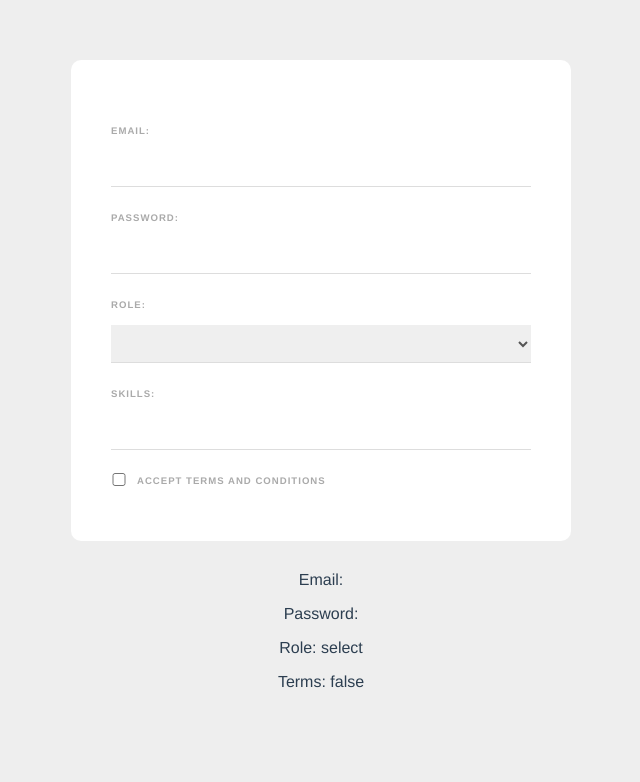
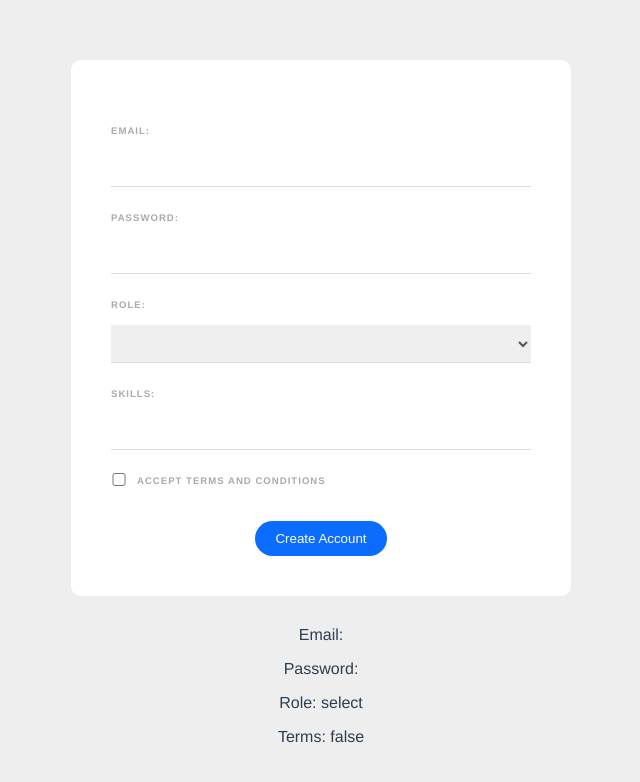
Before and after one commit to x-rune-x/vue_form_practice, a Vue app: page / in a window 1280 px wide. Shown: the top 782 px of the page, without its empty margins (319-959 px from the left). Built offline with nearby package versions, Linux system fonts and the light colour scheme.

Commit message:
Added skills

```diff
--- a/src/components/SignUpForm.vue
+++ b/src/components/SignUpForm.vue
@@ -1,10 +1,11 @@
 <template>
-  <form>
+  <form @submit.prevent="handleSubmit">
       <label>Email:</label>
       <input type="email" required v-model="email" autocomplete="email">
 
       <label>Password:</label>
       <input type="password" required v-model="password" autocomplete="new-password">
+      <div v-if="passwordError" class="error">{{ passwordError }}</div>
 
       <label>Role:</label>
       <select v-model="role">
@@ -14,13 +15,17 @@
 
       <label>Skills:</label>
       <input type="text" v-model="tempSkill" @keyup="addSkill">
-      <div v-for="skill in skills" :key="skill" class="pill">
+      <div v-for="skill in skills" :key="skill" class="pill" @click="removeSkill(skill)">
           {{ skill }}
       </div>
 
       <div class="terms">
           <input type="checkbox" v-model="terms" required>
           <label>Accept Terms and Conditions</label>
+      </div>
+
+      <div class="submit">
+          <button>Create Account</button>
       </div>
   </form>
 
@@ -39,7 +44,8 @@
             role: 'select',
             terms: false,
             tempSkill: '',
-            skills: []
+            skills: [],
+            passwordError: ''
         }
     },
     methods: {
@@ -49,6 +55,24 @@
                     this.skills.push(this.tempSkill.slice(0, -1))
                 }
                 this.tempSkill = ''
+            }
+        },
+        removeSkill(skillName) {
+            console.log(skillName)
+            let position = this.skills.indexOf(skillName)
+            console.log(position)
+            this.skills.splice(position, 1)
+        },
+        handleSubmit() {
+            // validate password
+            this.passwordError = this.password.length > 5 ? '' : 'Password must be at least 6 characters long'
+
+            if (!this.passwordError) {
+                console.log('email: ', this.email)
+                console.log('password: ', this.password)
+                console.log('role: ', this.role)
+                console.log('skills: ', this.skills)
+                console.log('terms accepted: ', this.terms)
             }
         }
     }
@@ -89,4 +113,33 @@
         position: relative;
         top: 2px;
     }
+    .pill {
+        display: inline-block;
+        margin: 20px 10px 0 0;
+        padding: 6px 12px;
+        background: #eee;
+        border-radius: 20px;
+        font-size: 12px;
+        letter-spacing: 1px;
+        font-weight: bold;
+        color: #777;
+        cursor: pointer;
+    }
+    button {
+        background: #0b6dff;
+        border: 0;
+        padding: 10px 20px;
+        margin-top: 20px;
+        color: white;
+        border-radius: 20px;
+    }
+    .submit {
+        text-align: center;
+    }
+    .error {
+        color: #ff0062;
+        margin-top: 10px;
+        font-size: 0.8em;
+        font-weight: bold;
+    }
 </style>
```
